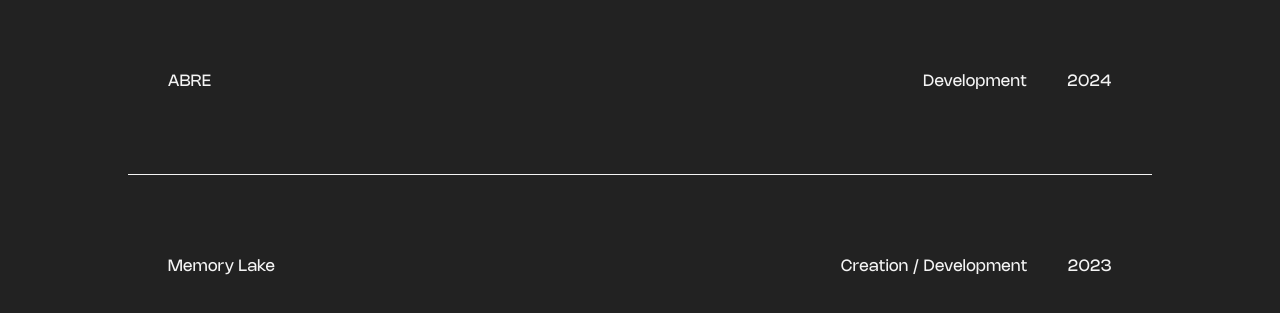
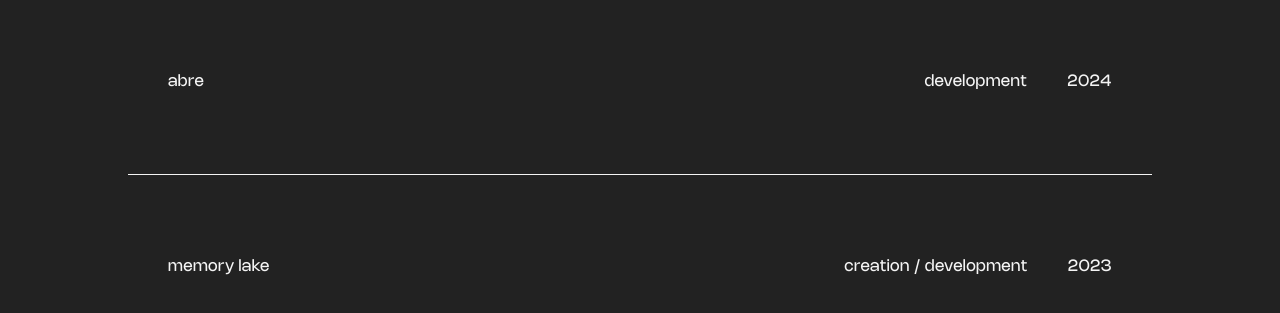
Before and after one commit to pdrmenezes/next-portfolio, a Next.js app: page /projects in a window 1280 px wide. Shown: the part 443-756 px from the top of the page. Built offline with nearby package versions, Linux system fonts and the light colour scheme.

Commit message:
chore: adjust letter casing

```diff
--- a/src/data/projectsData.tsx
+++ b/src/data/projectsData.tsx
@@ -22,9 +22,9 @@ export type TProjectData = {
 
 export const PROJECTS_DATA: TProjectData[] = [
   {
-    title: "ABRE",
+    title: "abre",
     year: "2024",
-    roles: ["Development"],
+    roles: ["development"],
     popoverImageSrc: "abre-popover.webp",
     popoverBgColor: "#177873",
     externalUrlOnly: false,
@@ -55,9 +55,9 @@ export const PROJECTS_DATA: TProjectData[] = [
     },
   },
   {
-    title: "Memory Lake",
+    title: "memory lake",
     year: "2023",
-    roles: ["Creation", "Development"],
+    roles: ["creation", "development"],
     popoverImageSrc: "memory-lake-popover.webp",
     popoverBgColor: "#0000FF",
     externalUrlOnly: false,
@@ -91,9 +91,9 @@ export const PROJECTS_DATA: TProjectData[] = [
   },
 
   {
-    title: "Movimento Redes",
+    title: "movimento redes",
     year: "2023",
-    roles: ["Design"],
+    roles: ["design"],
     popoverImageSrc: "movimento-redes-popover.webp",
     popoverBgColor: "#422969",
     externalUrlOnly: false,
@@ -116,9 +116,9 @@ export const PROJECTS_DATA: TProjectData[] = [
     },
   },
   {
-    title: "Break Out?",
+    title: "break out?",
     year: "2023",
-    roles: ["Design", "Copy", "Development"],
+    roles: ["design", "copy", "development"],
     popoverImageSrc: "break-out.webp",
     popoverBgColor: "#F0F0F0",
     externalUrlOnly: true,
```
